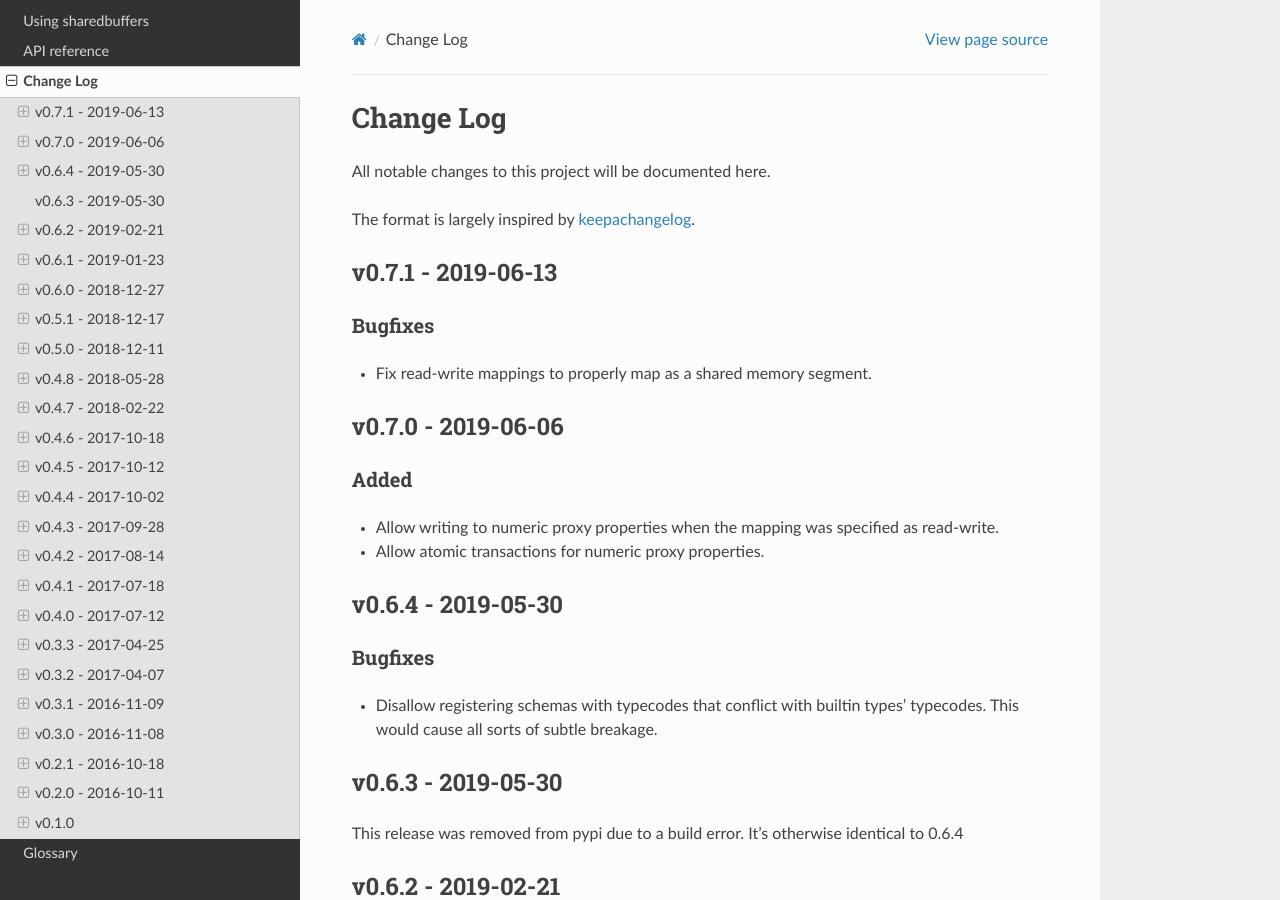
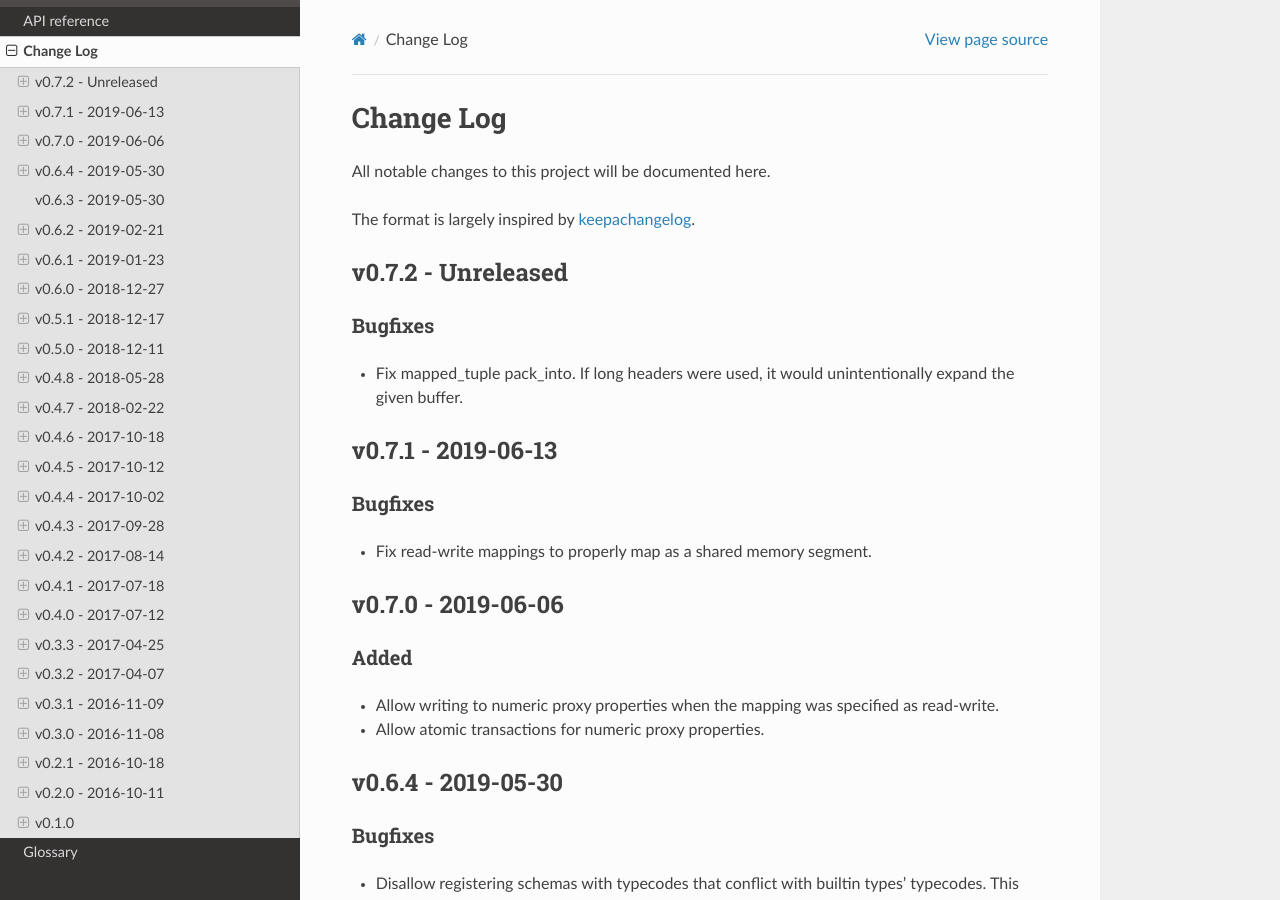
Before and after one commit to jampp/sharedbuffers, a Sphinx documentation site: the page built from doc/source/CHANGELOG.rst, in a window 1280 px wide and 900 px high. Built offline with Sphinx 7.4.7 and the Read the Docs theme 2.0.0, drawn with Linux system fonts in a browser that asks for light colours.

Commit message:
Changelog entry

```diff
--- a/doc/source/CHANGELOG.rst
+++ b/doc/source/CHANGELOG.rst
@@ -6,6 +6,15 @@ All notable changes to this project will be documented here.
 The format is largely inspired by keepachangelog_.
 
 .. _0.1.1:
+
+v0.7.2 - Unreleased
+===================
+
+Bugfixes
+--------
+
+- Fix mapped_tuple pack_into. If long headers were used, it would
+  unintentionally expand the given buffer.
 
 v0.7.1 - 2019-06-13
 ===================
```
